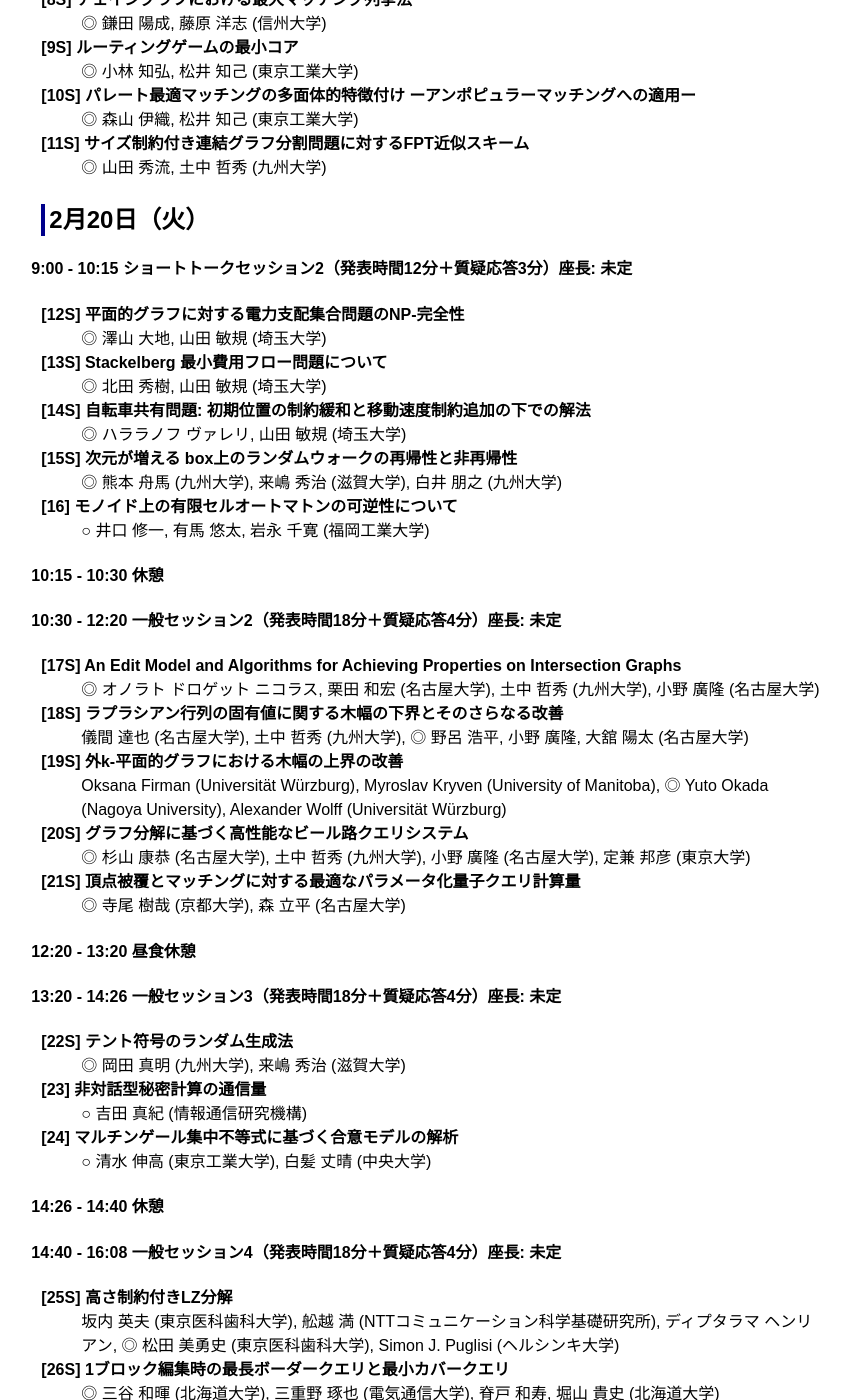
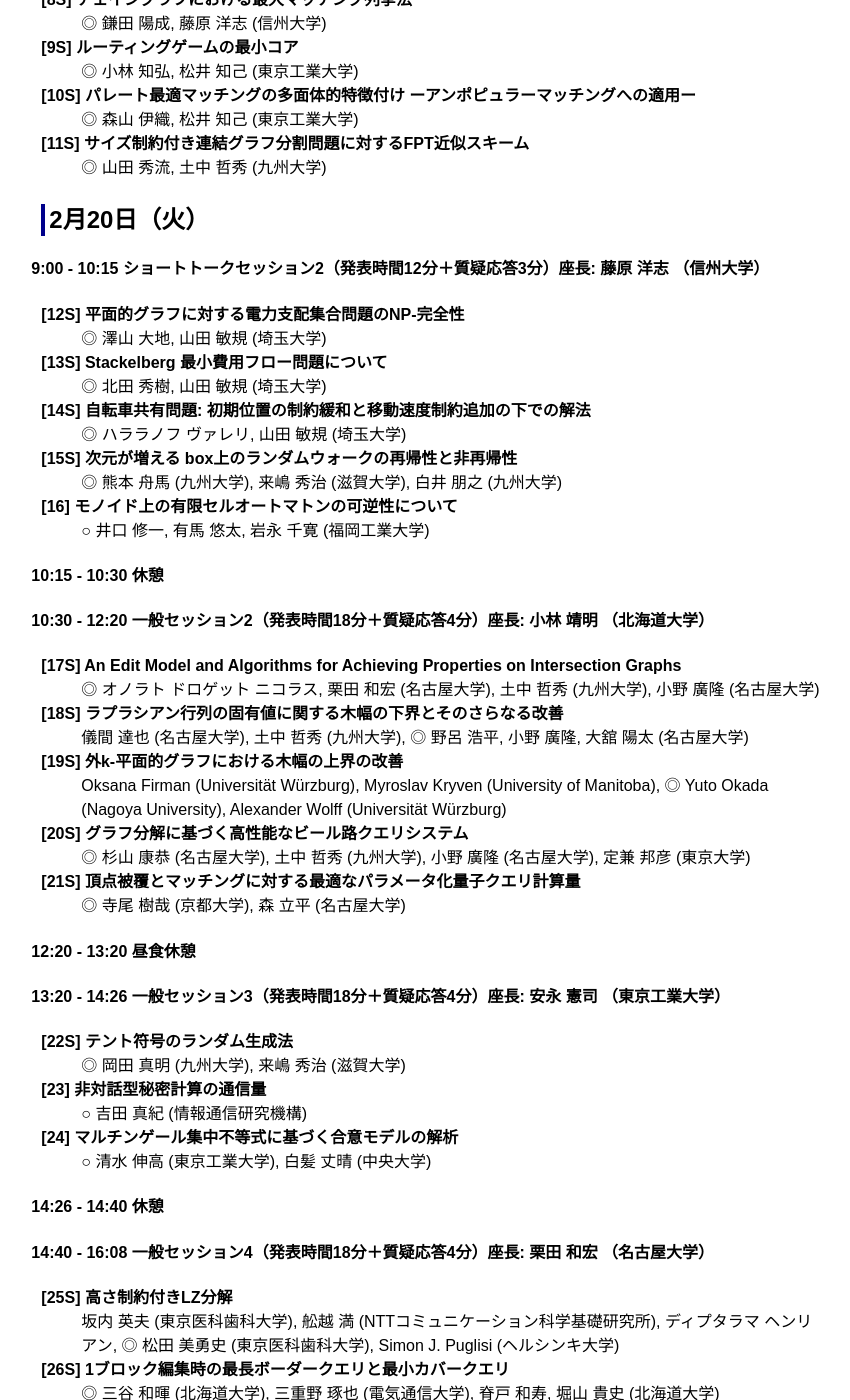
Before and after one commit to ytamura12/la-symposium_test.github.io, a Jekyll site: the page built from 2023/winter_program.md, in a window 1280 px wide and 1400 px high, scrolled down 1121 px. Shown: the whole window, without its empty margins (317-1167 px from the left). Built offline with Jekyll 4.4.1, drawn with Linux system fonts in a browser that asks for light colours; some of the changed text lies outside the part shown.

Commit message:
Update winter_program.md

```diff
--- a/2023/winter_program.md
+++ b/2023/winter_program.md
@@ -16,7 +16,7 @@ title: LA Symposium 2023, 冬のLAプログラム
 
 #### 13:00 - 13:10 オープニング
 
-#### 13:10 - 15:00 一般セッション1（発表時間18分＋質疑応答4分）座長: 未定
+#### 13:10 - 15:00 一般セッション1（発表時間18分＋質疑応答4分）座長: 脊戸 和寿 （北海道大学）
 
 [1]	オフセット付き最大和断片問題のためのデータ構造
 : ○ 酒井 義文 (東北大学)
@@ -35,7 +35,7 @@ title: LA Symposium 2023, 冬のLAプログラム
 
 #### 15:00 - 15:15 休憩
 
-#### 15:15 - 16:45 ショートトークセッション1（発表時間12分＋質疑応答3分）座長: 未定
+#### 15:15 - 16:45 ショートトークセッション1（発表時間12分＋質疑応答3分）座長: 木村 健斗 （成蹊大学）
 
 [6S] Graphillion を用いたどうぶつしょうぎと Hex の解析
 : ◎ 青木 一敬, 藤原 洋志 (信州大学)
@@ -59,7 +59,7 @@ title: LA Symposium 2023, 冬のLAプログラム
 2月20日（火）
 --------
 
-#### 9:00 - 10:15 ショートトークセッション2（発表時間12分＋質疑応答3分）座長: 未定
+#### 9:00 - 10:15 ショートトークセッション2（発表時間12分＋質疑応答3分）座長: 藤原 洋志 （信州大学）
 
 [12S] 平面的グラフに対する電力支配集合問題のNP-完全性
 : ◎ 澤山 大地, 山田 敏規 (埼玉大学)
@@ -78,7 +78,7 @@ title: LA Symposium 2023, 冬のLAプログラム
 
 #### 10:15 - 10:30 休憩
 
-#### 10:30 - 12:20 一般セッション2（発表時間18分＋質疑応答4分）座長: 未定
+#### 10:30 - 12:20 一般セッション2（発表時間18分＋質疑応答4分）座長: 小林 靖明 （北海道大学）
 
 [17S] An Edit Model and Algorithms for Achieving Properties on Intersection Graphs
 : ◎ オノラト ドロゲット ニコラス, 栗田 和宏 (名古屋大学), 土中 哲秀 (九州大学), 小野 廣隆 (名古屋大学)
@@ -97,7 +97,7 @@ title: LA Symposium 2023, 冬のLAプログラム
 
 #### 12:20 - 13:20 昼食休憩
 
-#### 13:20 - 14:26 一般セッション3（発表時間18分＋質疑応答4分）座長: 未定
+#### 13:20 - 14:26 一般セッション3（発表時間18分＋質疑応答4分）座長: 安永 憲司 （東京工業大学）
 
 [22S] テント符号のランダム生成法
 : ◎ 岡田 真明 (九州大学), 来嶋 秀治 (滋賀大学)
@@ -110,7 +110,7 @@ title: LA Symposium 2023, 冬のLAプログラム
 
 #### 14:26 - 14:40 休憩
 
-#### 14:40 - 16:08 一般セッション4（発表時間18分＋質疑応答4分）座長: 未定
+#### 14:40 - 16:08 一般セッション4（発表時間18分＋質疑応答4分）座長: 栗田 和宏 （名古屋大学）
 
 [25S] 高さ制約付きLZ分解
 : 坂内 英夫 (東京医科歯科大学), 舩越 満 (NTTコミュニケーション科学基礎研究所), ディプタラマ ヘンリアン, ◎ 松田 美勇史 (東京医科歯科大学), Simon J. Puglisi (ヘルシンキ大学)
@@ -131,7 +131,7 @@ title: LA Symposium 2023, 冬のLAプログラム
 2月21日（水）
 --------
 
-#### 9:00 - 10:28 一般セッション5（発表時間18分＋質疑応答4分）座長: 未定
+#### 9:00 - 10:28 一般セッション5（発表時間18分＋質疑応答4分）座長: 清水 伸高 （東京工業大学）
 
 [29S] 直線上におけるロボットによる最小時間荷物配達のNP-困難性
 : ◎ 平塚 駿也, 山田 敏規 (埼玉大学)
@@ -147,7 +147,7 @@ title: LA Symposium 2023, 冬のLAプログラム
 
 #### 10:28 - 10:40 休憩
 
-#### 10:40 - 12:08 一般セッション6（発表時間18分＋質疑応答4分）座長: 未定
+#### 10:40 - 12:08 一般セッション6（発表時間18分＋質疑応答4分）座長: 長尾 篤樹 （お茶の水女子大学）
 [33S] 整面凸多面体の重なりを持たない辺展開図の数え上げ
 : ◎ 塩田 拓海 (九州工業大学), 榎本 優大, 堀山 貴史 (北海道大学), 斎藤 寿樹 (九州工業大学)
 
```
